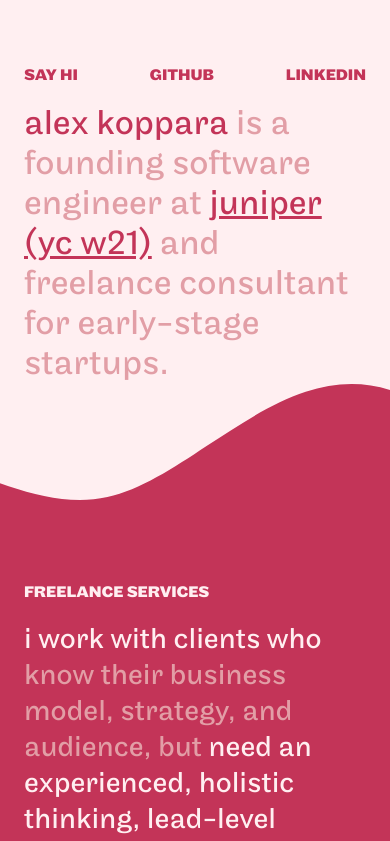
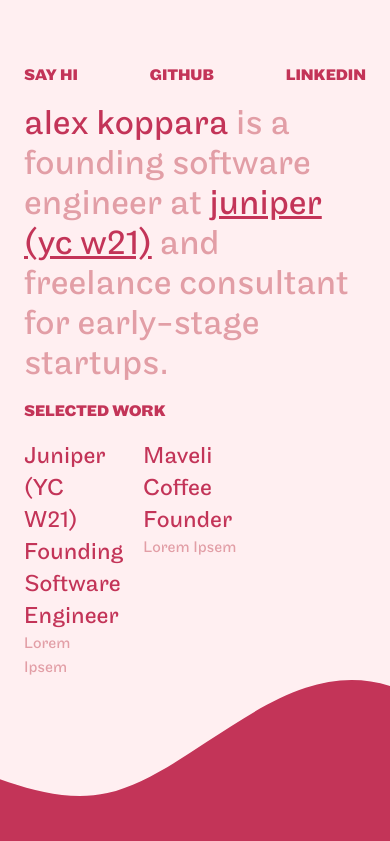
Before and after one commit to AlexKoppara/personal-website, a Next.js app: page / in a window 390 px wide. Shown: the top 841 px of the page. Built offline with nearby package versions, Linux system fonts and the light colour scheme.

Commit message:
start experience section and fix grid

```diff
--- a/src/app/page.tsx
+++ b/src/app/page.tsx
@@ -9,15 +9,34 @@
   return (
     <main className="flex min-h-screen flex-col items-center justify-between  w-full h-full absolute font-maple">
       <div className="flex w-full h-full flex-col justify-between">
-        <div className='grid grid-cols-12 grid-rows-{4} gap-4 mx-6 md:mx-32 mt-16'>
-          <div className='row-span-1 col-span-12 md:col-start-9 md:col-end-13 flex justify-between text-base text-maroon font-bold'>
+        <div className='grid grid-cols-12 grid-rows-{10} gap-4 mx-6 md:mx-32 mt-16'>
+          <div className='row-start-0 row-end-1 col-span-full md:col-start-9 md:col-end-13 flex justify-between text-base text-maroon font-bold'>
             <a href="mailto:alexkoppara@gmail.com" rel="noopener noreferrer" target="_blank">SAY HI</a>
             <a href="https://github.com/AlexKoppara/" rel="noopener noreferrer" target="_blank">GITHUB</a>
             <a href="https://www.linkedin.com/in/alex-koppara/" rel="noopener noreferrer" target="_blank">LINKEDIN</a>
           </div>
-          <h1 className='text-darkPink text-4xl md:text-6xl col-span-12 md:col-span-8 row-span-2'>
+          <h1 className='text-darkPink text-4xl md:text-6xl col-span-full md:col-span-8 row-start-1 row-end-2'>
             <span className='text-maroon'>alex koppara</span> is a founding software engineer at <span className='text-maroon underline'>juniper (yc w21)</span> and freelance consultant for early-stage startups.
           </h1>
+          <div className='col-span-full row-start-2 row-end-3'>
+            <p className='font-bold text-maroon'>SELECTED WORK</p>
+          </div>
+          <div className='row-start-3 row-end-4 col-start-1 col-end-4'>
+            <p className='text-2xl text-maroon'>Juniper (YC W21)</p>
+            <p className='text-2xl text-maroon'>Founding Software Engineer</p>
+            <p className='text-darkPink'>Lorem Ipsem</p>
+          </div>
+          <div className='row-start-3 row-end-4 col-start-5 col-end-9'>
+            <p className='text-2xl text-maroon'>Maveli Coffee</p>
+            <p className='text-2xl text-maroon'>Founder</p>
+            <p className='text-darkPink'>Lorem Ipsem</p>
+          </div>
+          {/* <div className='row-start-4 row-end-5 col-start-1 col-end-4'>
+            <p>TEST</p>
+          </div>
+          <div className='row-start-4 row-end-5 col-start-5 col-end-9'>
+            <p>TEST</p>
+          </div> */}
         </div>
         <div className='w-full block md:hidden -mb-1'>
           <Image
@@ -40,10 +59,10 @@
       </div>
       <div className="bg-maroon flex w-full h-full flex-col justify-between">
         <div className='grid grid-cols-12 grid-rows-{4} gap-4 mx-6 md:mx-32 mt-2'>
-          <div className='col-span-12 md:col-span-3'>
+          <div className='col-span-full md:col-span-3'>
             <p className='text-base text-lightPink font-bold'>FREELANCE SERVICES</p>
           </div>
-          <div className='col-span-12 md:col-start-4 md:col-end-13 text-base text-lightPink'>
+          <div className='col-span-full md:col-start-4 md:col-end-13 text-base text-lightPink'>
             <p className='text-darkPink text-3xl md:text-5xl'><span className='text-lightPink'>i work with clients who</span> know their business model, strategy, and audience, but <span className='text-lightPink'>need an experienced, holistic thinking, lead-level engineer</span> capable of executing on all aspects of development on a project.</p>
             <p className='text-darkPink text-2xl'>My clients normally hire me for:</p>
             <p className='text-2xl'>Strategy</p>
@@ -75,113 +94,4 @@
       </div>
     </main>
   )
-  // return (
-  //   <main className="flex min-h-screen flex-col items-center justify-between p-24">
-  //     <div className="z-10 max-w-5xl w-full items-center justify-between font-mono text-sm lg:flex">
-  //       <p className="fixed left-0 top-0 flex w-full justify-center border-b border-gray-300 bg-gradient-to-b from-zinc-200 pb-6 pt-8 backdrop-blur-2xl dark:border-neutral-800 dark:bg-zinc-800/30 dark:from-inherit lg:static lg:w-auto  lg:rounded-xl lg:border lg:bg-gray-200 lg:p-4 lg:dark:bg-zinc-800/30">
-  //         Get started by editing&nbsp;
-  //         <code className="font-mono font-bold">src/app/page.tsx</code>
-  //       </p>
-  //       <div className="fixed bottom-0 left-0 flex h-48 w-full items-end justify-center bg-gradient-to-t from-white via-white dark:from-black dark:via-black lg:static lg:h-auto lg:w-auto lg:bg-none">
-  //         <a
-  //           className="pointer-events-none flex place-items-center gap-2 p-8 lg:pointer-events-auto lg:p-0"
-  //           href="https://vercel.com?utm_source=create-next-app&utm_medium=appdir-template&utm_campaign=create-next-app"
-  //           target="_blank"
-  //           rel="noopener noreferrer"
-  //         >
-  //           By{' '}
-  //           <Image
-  //             src="/vercel.svg"
-  //             alt="Vercel Logo"
-  //             className="dark:invert"
-  //             width={100}
-  //             height={24}
-  //             priority
-  //           />
-  //         </a>
-  //       </div>
-  //     </div>
-
-  //     <div className="relative flex place-items-center before:absolute before:h-[300px] before:w-[480px] before:-translate-x-1/2 before:rounded-full before:bg-gradient-radial before:from-white before:to-transparent before:blur-2xl before:content-[''] after:absolute after:-z-20 after:h-[180px] after:w-[240px] after:translate-x-1/3 after:bg-gradient-conic after:from-sky-200 after:via-blue-200 after:blur-2xl after:content-[''] before:dark:bg-gradient-to-br before:dark:from-transparent before:dark:to-blue-700 before:dark:opacity-10 after:dark:from-sky-900 after:dark:via-[#0141ff] after:dark:opacity-40 before:lg:h-[360px] z-[-1]">
-  //       <Image
-  //         className="relative dark:drop-shadow-[0_0_0.3rem_#ffffff70] dark:invert"
-  //         src="/next.svg"
-  //         alt="Next.js Logo"
-  //         width={180}
-  //         height={37}
-  //         priority
-  //       />
-  //     </div>
-
-  //     <div className="mb-32 grid text-center lg:max-w-5xl lg:w-full lg:mb-0 lg:grid-cols-4 lg:text-left">
-  //       <a
-  //         href="https://nextjs.org/docs?utm_source=create-next-app&utm_medium=appdir-template&utm_campaign=create-next-app"
-  //         className="group rounded-lg border border-transparent px-5 py-4 transition-colors hover:border-gray-300 hover:bg-gray-100 hover:dark:border-neutral-700 hover:dark:bg-neutral-800/30"
-  //         target="_blank"
-  //         rel="noopener noreferrer"
-  //       >
-  //         <h2 className={`mb-3 text-2xl font-semibold`}>
-  //           Docs{' '}
-  //           <span className="inline-block transition-transform group-hover:translate-x-1 motion-reduce:transform-none">
-  //             -&gt;
-  //           </span>
-  //         </h2>
-  //         <p className={`m-0 max-w-[30ch] text-sm opacity-50`}>
-  //           Find in-depth information about Next.js features and API.
-  //         </p>
-  //       </a>
-
-  //       <a
-  //         href="https://nextjs.org/learn?utm_source=create-next-app&utm_medium=appdir-template-tw&utm_campaign=create-next-app"
-  //         className="group rounded-lg border border-transparent px-5 py-4 transition-colors hover:border-gray-300 hover:bg-gray-100 hover:dark:border-neutral-700 hover:dark:bg-neutral-800/30"
-  //         target="_blank"
-  //         rel="noopener noreferrer"
-  //       >
-  //         <h2 className={`mb-3 text-2xl font-semibold`}>
-  //           Learn{' '}
-  //           <span className="inline-block transition-transform group-hover:translate-x-1 motion-reduce:transform-none">
-  //             -&gt;
-  //           </span>
-  //         </h2>
-  //         <p className={`m-0 max-w-[30ch] text-sm opacity-50`}>
-  //           Learn about Next.js in an interactive course with&nbsp;quizzes!
-  //         </p>
-  //       </a>
-
-  //       <a
-  //         href="https://vercel.com/templates?framework=next.js&utm_source=create-next-app&utm_medium=appdir-template&utm_campaign=create-next-app"
-  //         className="group rounded-lg border border-transparent px-5 py-4 transition-colors hover:border-gray-300 hover:bg-gray-100 hover:dark:border-neutral-700 hover:dark:bg-neutral-800/30"
-  //         target="_blank"
-  //         rel="noopener noreferrer"
-  //       >
-  //         <h2 className={`mb-3 text-2xl font-semibold`}>
-  //           Templates{' '}
-  //           <span className="inline-block transition-transform group-hover:translate-x-1 motion-reduce:transform-none">
-  //             -&gt;
-  //           </span>
-  //         </h2>
-  //         <p className={`m-0 max-w-[30ch] text-sm opacity-50`}>
-  //           Explore starter templates for Next.js.
-  //         </p>
-  //       </a>
-
-  //       <a
-  //         href="https://vercel.com/new?utm_source=create-next-app&utm_medium=appdir-template&utm_campaign=create-next-app"
-  //         className="group rounded-lg border border-transparent px-5 py-4 transition-colors hover:border-gray-300 hover:bg-gray-100 hover:dark:border-neutral-700 hover:dark:bg-neutral-800/30"
-  //         target="_blank"
-  //         rel="noopener noreferrer"
-  //       >
-  //         <h2 className={`mb-3 text-2xl font-semibold`}>
-  //           Deploy{' '}
-  //           <span className="inline-block transition-transform group-hover:translate-x-1 motion-reduce:transform-none">
-  //             -&gt;
-  //           </span>
-  //         </h2>
-  //         <p className={`m-0 max-w-[30ch] text-sm opacity-50`}>
-  //           Instantly deploy your Next.js site to a shareable URL with Vercel.
-  //         </p>
-  //       </a>
-  //     </div>
-  //   </main>
-  // )
 }
```
